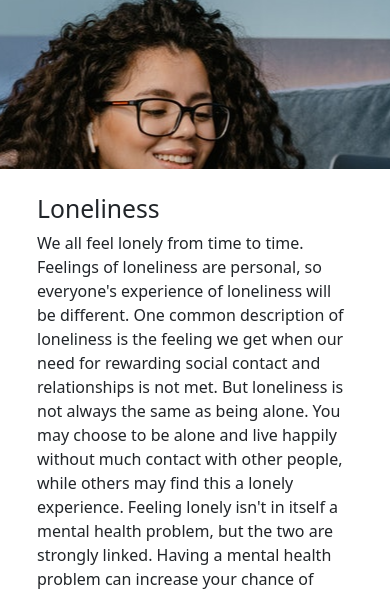
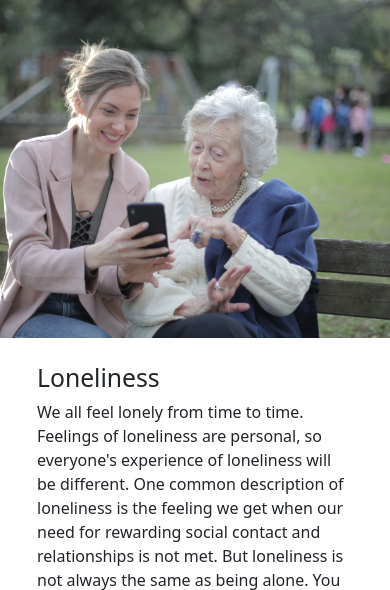
Before and after one commit to SamMartin92/team-10-may-hackathon, a Django app: page /resources/ in a window 390 px wide. Shown: the part 56-646 px from the top of the page. Run offline with Django 4.2, Linux system fonts and the light colour scheme; some libraries are stand-ins or nearby versions.

Commit message:
committing for purpose of merge

```diff
--- a/home/templates/index.html
+++ b/home/templates/index.html
@@ -8,7 +8,7 @@
     <div class="hero-content">
 
        <h1 class="hero-title">
-            Get connected!
+          <i class="fab fa-spotify"> Connectify </i>
        </h1>
 
        <h2 class="hero-subtitle">
--- a/home/templates/resources.html
+++ b/home/templates/resources.html
@@ -6,13 +6,17 @@
 <link rel="stylesheet" href="{% static 'home.css' %}">
 {% endblock %}
 
-{% block content %}
+{% block image %}
 <div class="image-container resources-hero">
-    <div class="row">
-      <div class="col-12 text-center">
-      </div>
+  <div class="row">
+    <div class="col-12 text-center">
     </div>
   </div>
+</div>
+{% endblock %}
+
+{% block content %}
+
 
 <section class="container">
     <div class="row resource-row">
--- a/static/css/base.css
+++ b/static/css/base.css
@@ -230,7 +230,9 @@ footer a:hover{
 
 /*------Resources*/
 .resources-hero{
-    background: url(../images/header.png) no-repeat center center;
+    background: url(../images/resources-hero.jpg) no-repeat center center;
+    background-size: cover;
+    height: 70vh;
 }
 
 .row-space-evenly{
@@ -253,3 +255,30 @@ footer a:hover{
     left:-3em !important;
     font-size: 22px;
 }
+
+@media(max-width:500px){
+    .resources-hero {
+        height: 25vh;
+        background: url(../images/resources-hero.jpg) no-repeat center;
+        background-size: cover;
+        padding: 0;
+    }
+}
+
+@media(max-width:750px){
+    .resources-hero {
+        height: 30vh;
+        background: url(../images/resources-hero.jpg) no-repeat center;
+        background-size: cover;
+        padding: 0;
+    }
+}
+
+@media(max-width:1000px){
+    .resources-hero {
+        height: 40vh;
+        background: url(../images/resources-hero.jpg) no-repeat center;
+        background-size: cover;
+        padding: 0;
+    }
+}
--- a/templates/base.html
+++ b/templates/base.html
@@ -96,7 +96,7 @@
           <i class="fab fa-spotify footer-logo"><span class="text-warning"> Connectify</span>&copy;</i>
         </div>
         <div class="col-md-4 align-items-center team-link">
-          <span><a href="https://github.com/SamMartin92/team-10-may-hackathon" target="_blank"><i class="fab fa-github text-warning"></i> Connect<span class="text-warning"></span></a></span>
+          <span><a href="https://github.com/SamMartin92/team-10-may-hackathon" target="_blank"><i class="fab fa-github text-warning"></i> Connect<span class="text-warning">10</span></a></span>
         </div>
         <ul class="nav col-md-4 footer-ul">
           <li class="ms-3"><a href="https://www.mind.org.uk/information-support/tips-for-everyday-living/loneliness/about-loneliness/" target="_blank">Tips to Manage Loneliness</a></li>
```
Also changed, not shown: static/images/resources-hero.jpg (added).
